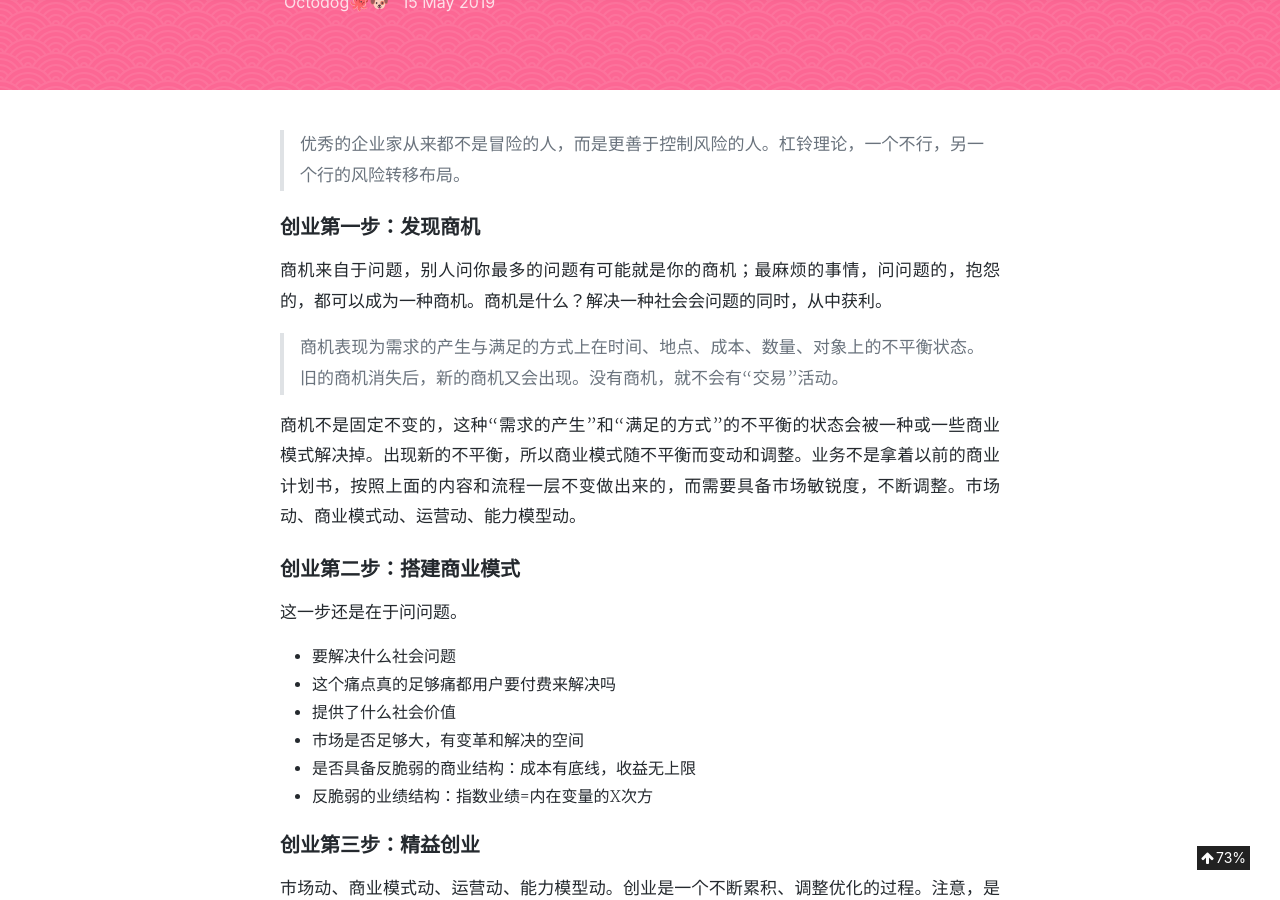
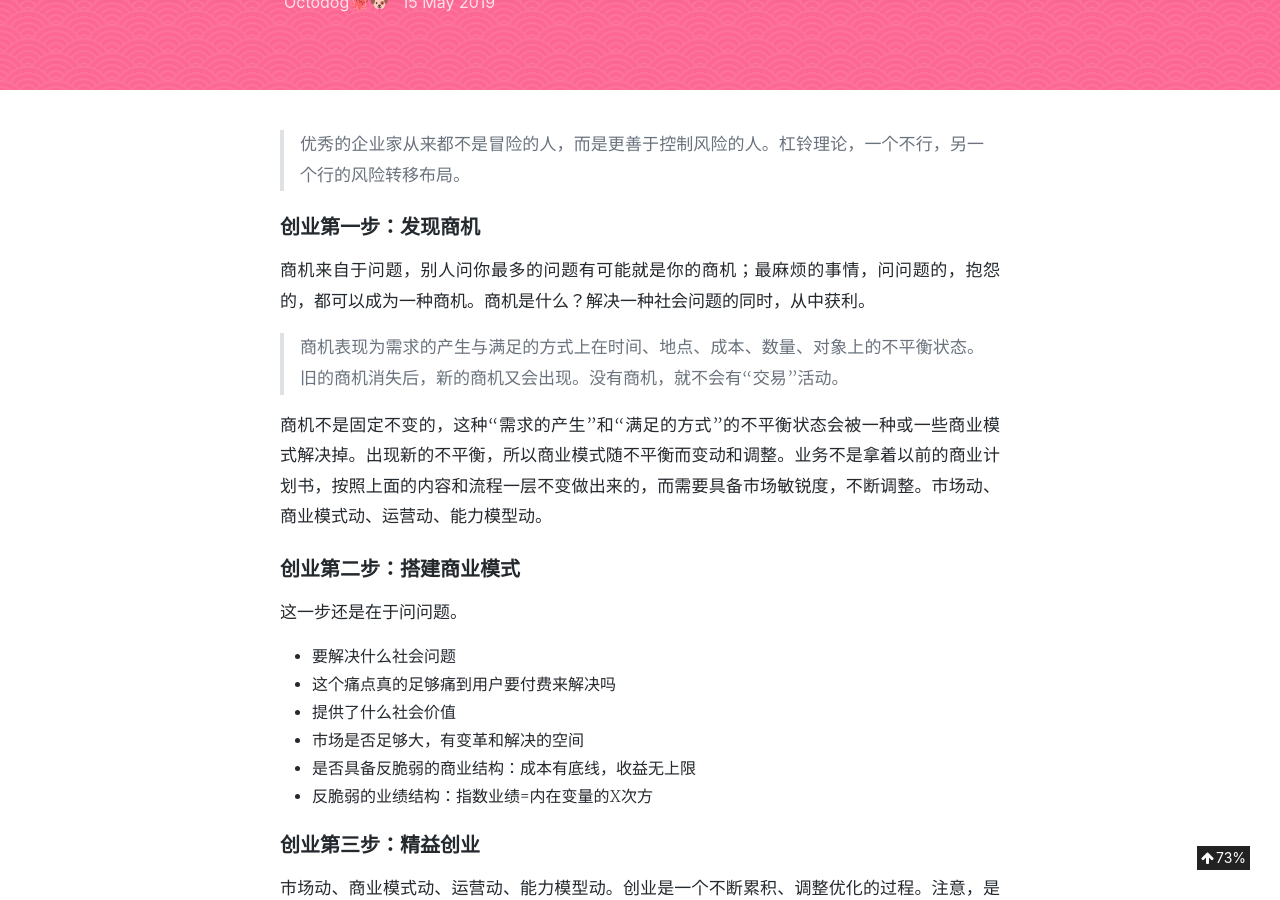
Before and after one commit to aJiea/ajiea.github.io, a Jekyll site: the page built from _posts/2019-05-15-LOWRISK.md, in a window 1280 px wide and 900 px high, scrolled down 270 px. Built offline with Jekyll 4.4.1, drawn with Linux system fonts in a browser that asks for light colours; nearby versions of some CDN libraries; comment, search, counter and statistics services are not loaded; a style sheet for code colours, icons or effects is not loaded.

Commit message:
Update 2019-05-15-LOWRISK.md

```diff
--- a/_posts/2019-05-15-LOWRISK.md
+++ b/_posts/2019-05-15-LOWRISK.md
@@ -11,17 +11,17 @@
 
 ### 创业第一步：发现商机
 
-商机来自于问题，别人问你最多的问题有可能就是你的商机；最麻烦的事情，问问题的，抱怨的，都可以成为一种商机。商机是什么？解决一种社会会问题的同时，从中获利。
+商机来自于问题，别人问你最多的问题有可能就是你的商机；最麻烦的事情，问问题的，抱怨的，都可以成为一种商机。商机是什么？解决一种社会问题的同时，从中获利。
 
 > 商机表现为需求的产生与满足的方式上在时间、地点、成本、数量、对象上的不平衡状态。旧的商机消失后，新的商机又会出现。没有商机，就不会有“交易”活动。
 
-商机不是固定不变的，这种“需求的产生”和“满足的方式”的不平衡的状态会被一种或一些商业模式解决掉。出现新的不平衡，所以商业模式随不平衡而变动和调整。业务不是拿着以前的商业计划书，按照上面的内容和流程一层不变做出来的，而需要具备市场敏锐度，不断调整。市场动、商业模式动、运营动、能力模型动。
+商机不是固定不变的，这种“需求的产生”和“满足的方式”的不平衡状态会被一种或一些商业模式解决掉。出现新的不平衡，所以商业模式随不平衡而变动和调整。业务不是拿着以前的商业计划书，按照上面的内容和流程一层不变做出来的，而需要具备市场敏锐度，不断调整。市场动、商业模式动、运营动、能力模型动。
 
 ### 创业第二步：搭建商业模式
 
 这一步还是在于问问题。
 - 要解决什么社会问题
-- 这个痛点真的足够痛都用户要付费来解决吗
+- 这个痛点真的足够痛到用户要付费来解决吗
 - 提供了什么社会价值
 - 市场是否足够大，有变革和解决的空间
 - 是否具备反脆弱的商业结构：成本有底线，收益无上限
```
